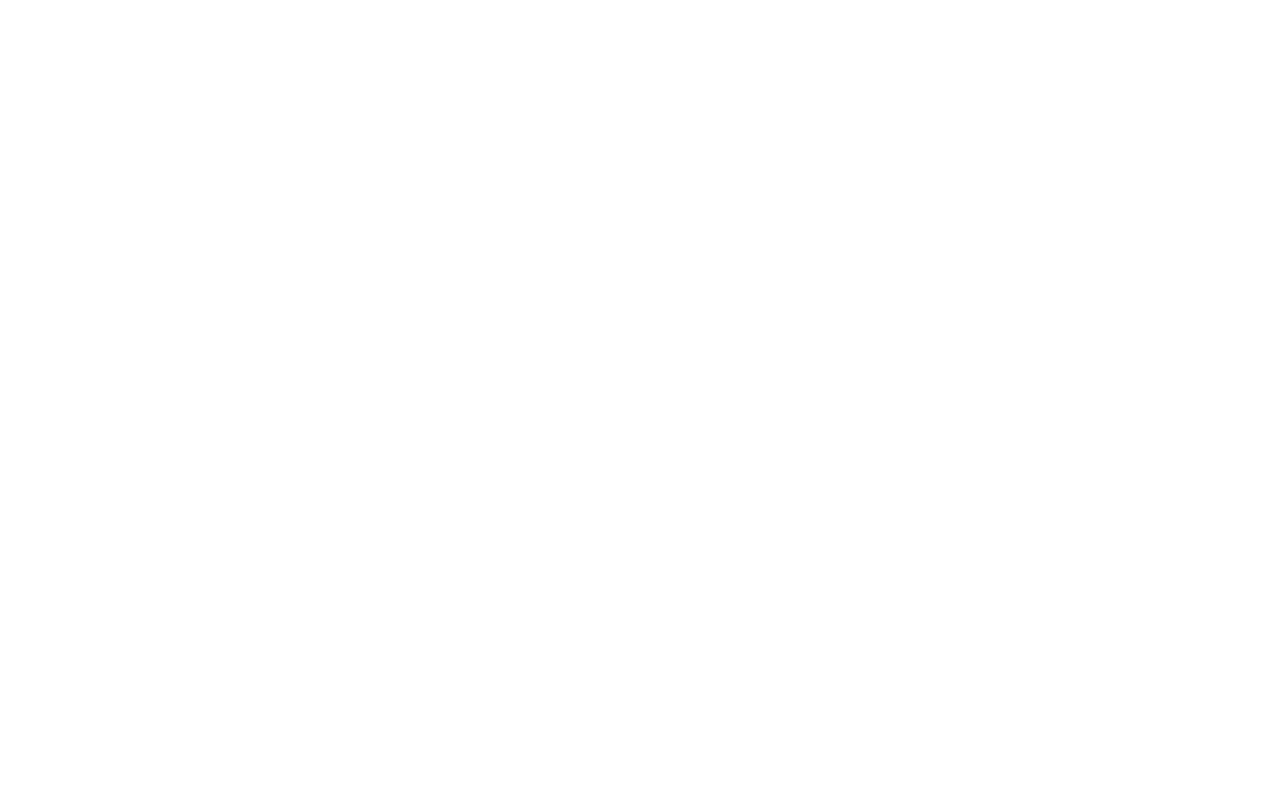
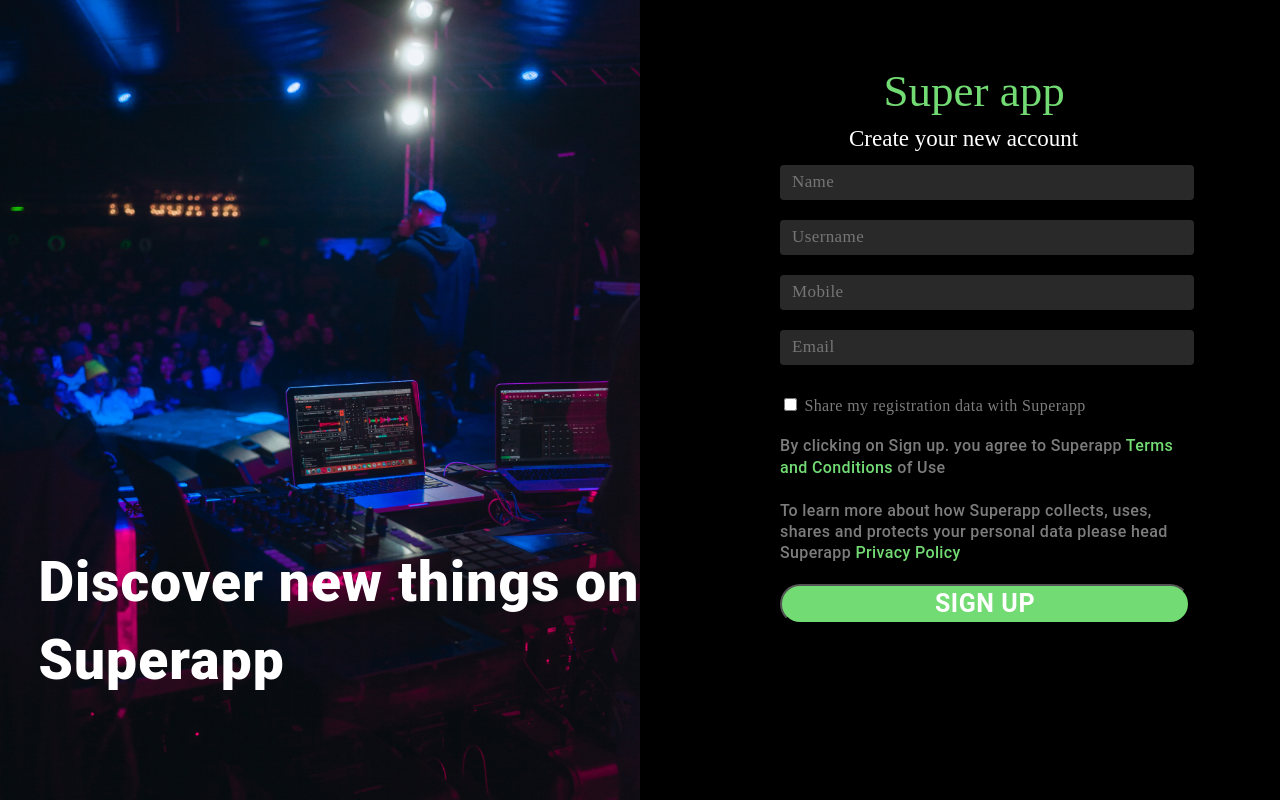
Before and after one commit to shreya-rai-19/React_Capstone_Project-01, a React (Create React App) app in the folder super-app/: page / in a window 1280 px wide. Built offline with nearby package versions, Linux system fonts and the light colour scheme.

Commit message:
added registration page

```diff
--- a/super-app/src/App.js
+++ b/super-app/src/App.js
@@ -1,10 +1,10 @@
 import './App.css';
-
+import RegistrationForm from './components/RegistrationForm';
 function App() {
   return (
 
   <>
-
+    <RegistrationForm/>
   </>
     );
 }
--- /dev/null
+++ b/super-app/src/components/RegistrationForm.js
@@ -0,0 +1,186 @@
+// import React, {useState} from 'react'
+
+// const RegistrationForm = () => {
+//   return (
+//     <div>RegistrationForm</div>
+//   )
+// }
+
+// export default RegistrationForm
+
+// RegistrationForm.js
+import React, { useState } from "react";
+import "../styles/Reg.css";
+function RegistrationForm() {
+  const [formData, setFormData] = useState({
+    name: "",
+    username: "",
+    mobile: "",
+    email: "",
+    acceptedTerms: false,
+  });
+
+  const [errors, setErrors] = useState({});
+
+  const handleChange = (e) => {
+    const { name, value, type, checked } = e.target;
+    const newValue = type === "checkbox" ? checked : value;
+
+    setFormData({
+      ...formData,
+      [name]: newValue,
+    });
+
+    // Clear the error message when the field is changed
+    setErrors({
+      ...errors,
+      [name]: "",
+    });
+  };
+
+  const handleSubmit = (e) => {
+    e.preventDefault();
+
+    // Validation
+    const newErrors = {};
+    if (!formData.name) {
+      newErrors.name = "Field is required";
+    }
+    if (!formData.username) {
+      newErrors.username = "Field is required";
+    }
+    if (!formData.mobile) {
+      newErrors.mobile = "Field is required";
+    }
+    if (!formData.email) {
+      newErrors.email = "Field is required";
+    }
+    if (!formData.acceptedTerms) {
+      newErrors.acceptedTerms = "Check this box if you want to proceed";
+    }
+
+    if (Object.keys(newErrors).length > 0) {
+      setErrors(newErrors);
+    } else {
+      // Registration successful - Save data to local storage
+      localStorage.setItem("registrationData", JSON.stringify(formData));
+      alert("Registration successful! Data saved in local storage.");
+      // Reset the form
+      setFormData({
+        name: "",
+        username: "",
+        mobile: "",
+        email: "",
+        acceptedTerms: false,
+      });
+    }
+  };
+
+  return (
+    <div className="reg">
+      <div className="left-image">
+        <div className="disover-text">
+          <label className="left-text">Discover new things on Superapp</label>
+        </div>
+      </div>
+
+      <form onSubmit={handleSubmit}>
+        <div className="form-content">
+          <div className="wrap-up">
+            <label className="heading-super">Super app</label>
+            <br />
+            <label className="header-text">Create your new account</label>
+            <div>
+              <input
+                className="fields"
+                type="text"
+                name="name"
+                placeholder="Name"
+                value={formData.name}
+                onChange={handleChange}
+              />
+              {errors.name && <div className="error">{errors.name}</div>}
+            </div>
+
+            <div>
+              <input
+                className="fields"
+                type="text"
+                name="username"
+                placeholder="Username"
+                value={formData.username}
+                onChange={handleChange}
+              />
+              {errors.username && (
+                <div className="error">{errors.username}</div>
+              )}
+            </div>
+
+            <div>
+              <input
+                className="fields"
+                type="text"
+                name="mobile"
+                placeholder="Mobile"
+                value={formData.mobile}
+                onChange={handleChange}
+              />
+              {errors.mobile && <div className="error">{errors.mobile}</div>}
+            </div>
+
+            <div>
+              <input
+                className="fields"
+                type="email"
+                name="email"
+                placeholder="Email"
+                value={formData.email}
+                onChange={handleChange}
+              />
+              {errors.email && <div className="error">{errors.email}</div>}
+            </div>
+
+            <div>
+              <br />
+              <label className="checkbox">
+                <input
+                  className="check"
+                  type="checkbox"
+                  name="acceptedTerms"
+                  checked={formData.acceptedTerms}
+                  onChange={handleChange}
+                />{" "}
+                Share my registration data with Superapp
+              </label>
+              {errors.acceptedTerms && (
+                <div className="error">{errors.acceptedTerms}</div>
+              )}
+            </div>
+
+            <br />
+            <div className="tnc">
+              <label className="text">
+                By clicking on Sign up. you agree to Superapp{" "}
+                <span>Terms and Conditions</span> of Use
+              </label>
+            </div>
+            <br />
+            <div className="tnc">
+              <label className="text">
+                To learn more about how Superapp collects, uses, shares and
+                protects your personal data please head Superapp{" "}
+                <span>Privacy Policy</span>
+              </label>
+            </div>
+
+            <button className="signup" type="submit">
+              SIGN UP
+            </button>
+          </div>
+        </div>
+      </form>
+    </div>
+  );
+}
+
+export default RegistrationForm;
--- /dev/null
+++ b/super-app/src/styles/Reg.css
@@ -0,0 +1,127 @@
+.reg {
+  display: flex;
+  width: 100%;
+}
+.left-image {
+  /* width: 90vw; */
+  /* width: 65%; */
+  /* height: 100vh; */
+  background-image: url(../images/register.png);
+  background-repeat: no-repeat;
+  background-size: contain;
+  background-size: 100% 100%;
+}
+.disover-text {
+  color: #fff;
+  font-family: Roboto;
+  font-size: 55px;
+  font-style: normal;
+  font-weight: 900;
+  line-height: 141.688%; /* 77.928px */
+  letter-spacing: 1.1px;
+  margin-top: 68vh;
+  margin-left: 3vw;
+}
+.heading-super {
+  margin-left: 2.3em;
+  color: #72db73;
+  font-family: Single Day;
+  font-size: 45px;
+  font-style: normal;
+  font-weight: 400;
+  line-height: 139.688%;
+}
+.header-text {
+  margin-left: 3em;
+  color: #fff;
+  font-family: DM Sans;
+  font-size: 23px;
+  font-style: normal;
+  font-weight: 400;
+  line-height: 139.688%;
+}
+.form-content {
+  height: 100vh;
+  width: 50vw;
+  background-color: black;
+}
+.wrap-up {
+  width: 66%;
+  padding-left: 140px;
+  padding-top: 60px;
+}
+.fields {
+  margin-bottom: 10px;
+  margin-top: 10px;
+  width: 400px;
+  height: 33px;
+  border-radius: 3.816px;
+  background: #292929;
+  color: #7c7c7c;
+  font-family: DM Sans;
+  font-size: 17px;
+  font-style: normal;
+  font-weight: 400;
+  line-height: 28px;
+  letter-spacing: 0.401px;
+  border: none;
+  padding-left: 12px;
+}
+.checkbox {
+  color: #7c7c7c;
+  font-family: DM Sans;
+  font-size: 18;
+  font-style: normal;
+  font-weight: 400;
+  line-height: 2px;
+  letter-spacing: 0.401px;
+}
+.text {
+  color: #7c7c7c;
+  font-family: Roboto;
+  font-size: 16px;
+  font-style: normal;
+  font-weight: 500;
+  line-height: 20px;
+  letter-spacing: 0.36px;
+}
+.tnc {
+  width: 420px;
+}
+span {
+  color: #72db73;
+  font-family: Roboto;
+  font-size: 16px;
+  font-style: normal;
+  font-weight: 500;
+  line-height: 141.7%;
+  letter-spacing: 0.36px;
+}
+.error {
+  color: #f00;
+  font-family: DM Sans;
+  font-size: 14px;
+  font-style: normal;
+  font-weight: 400;
+  line-height: 15px;
+  letter-spacing: 0.401px;
+}
+.signup {
+  width: 410px;
+  margin: 20px 0 15px 0px;
+  height: 40px;
+  border-radius: 28px;
+  background: #72db73;
+  color: #fff;
+  font-family: Roboto;
+  font-size: 25px;
+  font-style: normal;
+  font-weight: 600;
+  line-height: 30px;
+  letter-spacing: 0.58px;
+}
+.signup:hover {
+  /* color: #064507; */
+  color: aliceblue;
+  background: #13b613;
+}
```
Also changed, not shown: super-app/src/images/register.png (added).
